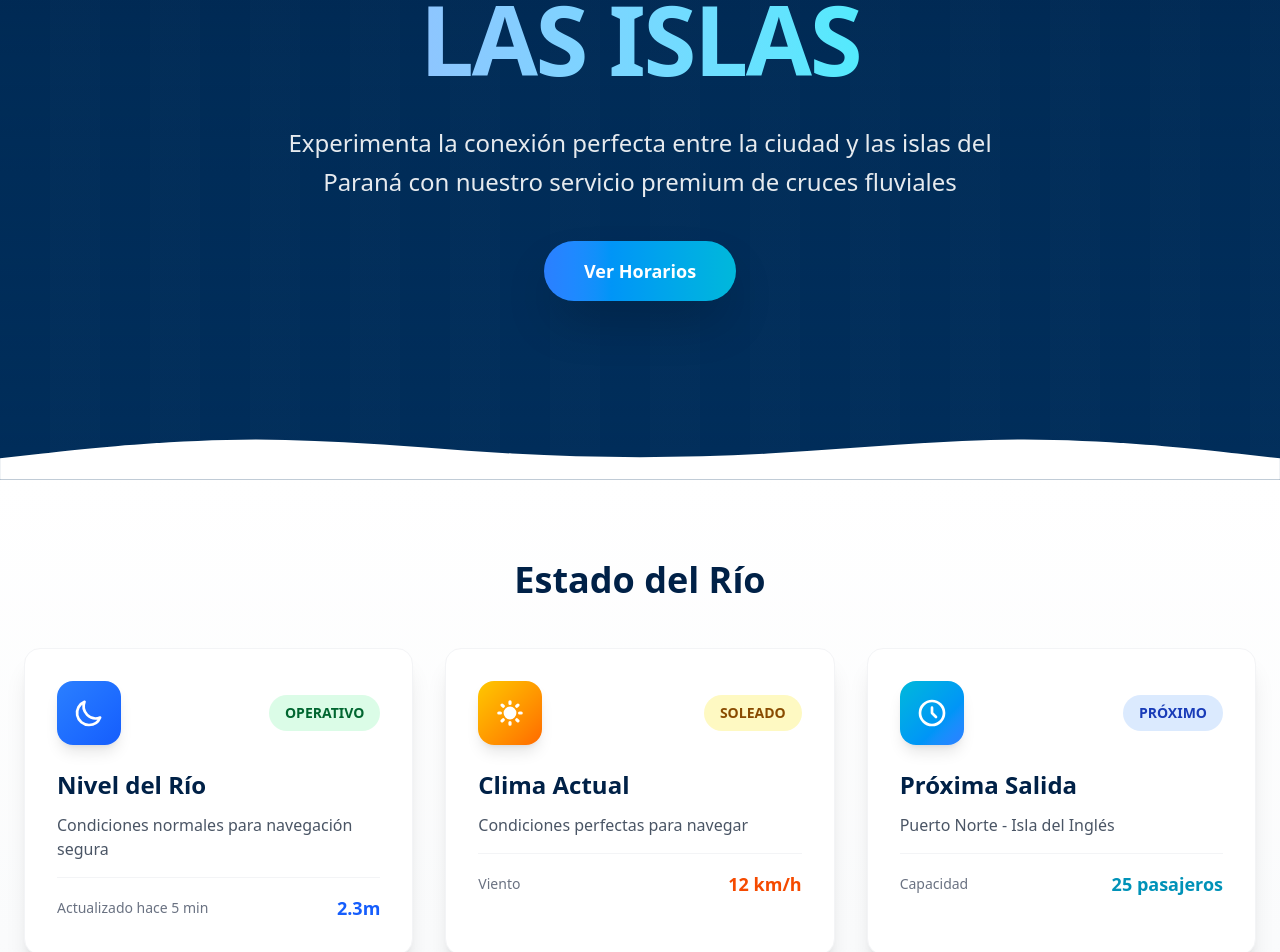
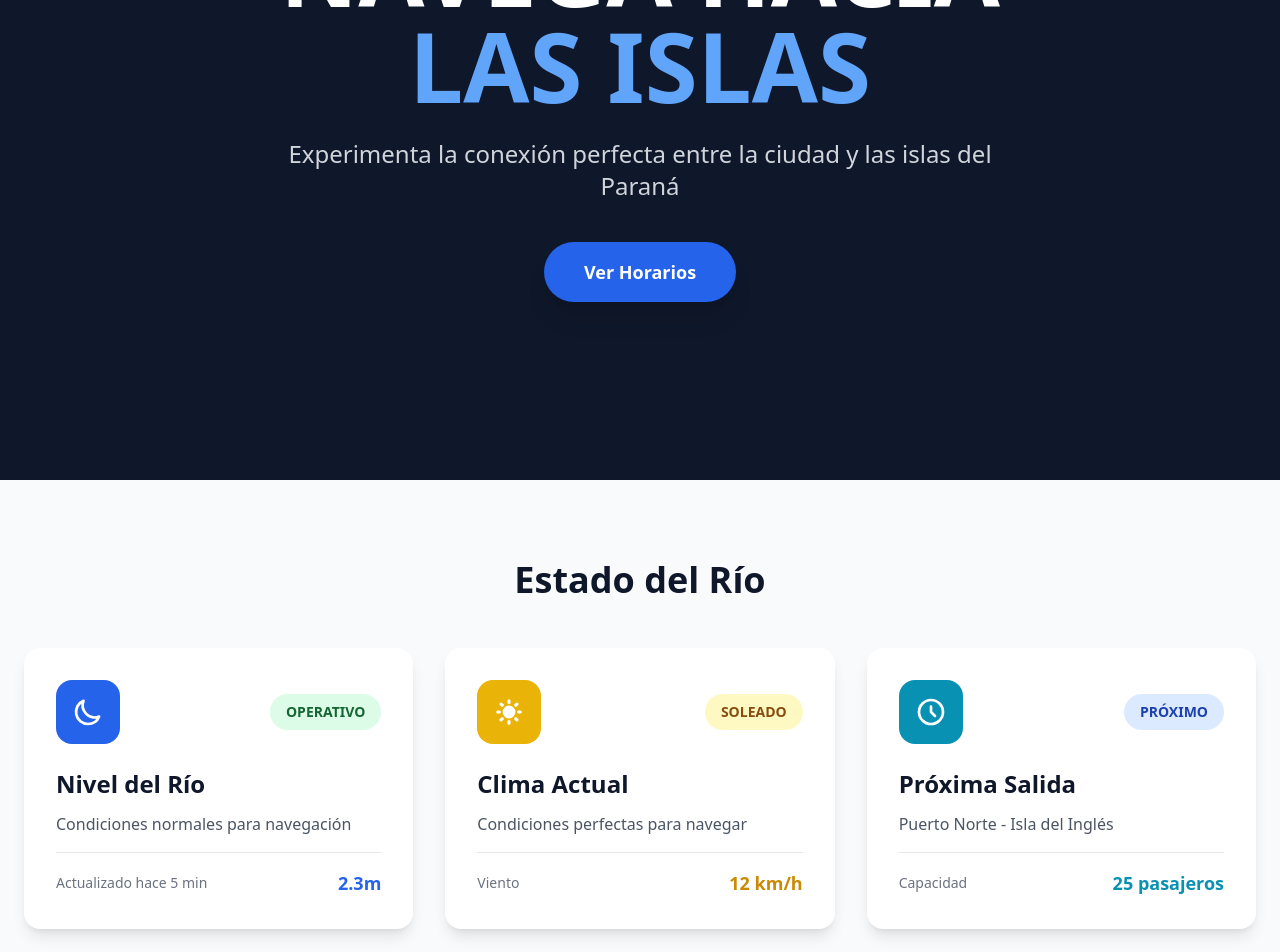
Before and after one commit to marianostiffler-netizen/cruces-rosario, a React (Vite) app: page / in a window 1280 px wide. Shown: the part 320-1272 px from the top of the page. Built offline with nearby package versions, Linux system fonts and the light colour scheme.

Commit message:
fix: force Tailwind CSS via CDN and use standard classes - remove config files causing Vercel errors

```diff
--- a/index.html
+++ b/index.html
@@ -5,6 +5,7 @@
     <link rel="icon" type="image/svg+xml" href="/favicon.svg" />
     <meta name="viewport" content="width=device-width, initial-scale=1.0" />
     <title>Cruces Rosario</title>
+    <script src="https://cdn.tailwindcss.com"></script>
   </head>
   <body>
     <div id="root"></div>
--- a/src/components/home/HeroSection.tsx
+++ b/src/components/home/HeroSection.tsx
@@ -2,7 +2,7 @@ export function HeroSection() {
   return (
     <div className="min-h-screen">
       {/* Professional Navbar */}
-      <nav className="fixed top-0 left-0 right-0 bg-white/10 backdrop-blur-lg border-b border-white/20 z-50">
+      <nav className="fixed top-0 left-0 right-0 bg-[#002147] shadow-lg z-50">
         <div className="max-w-7xl mx-auto px-6 py-4">
           <div className="flex items-center justify-between">
             <h1 className="text-2xl font-bold text-white tracking-wide">CRUCES ROSARIO</h1>
@@ -15,97 +15,78 @@ export function HeroSection() {
         </div>
       </nav>
 
-      {/* Hero Section with Water Gradient */}
-      <section className="relative min-h-screen bg-gradient-to-b from-[#002147] via-[#003366] to-[#004080] flex items-center justify-center">
-        {/* Water Effect Overlay */}
-        <div className="absolute inset-0 bg-gradient-to-t from-black/30 to-transparent"></div>
-
-        {/* Animated Wave Pattern */}
-        <div className="absolute inset-0 opacity-10">
-          <div className="absolute inset-0" style={{
-            backgroundImage: `repeating-linear-gradient(90deg, transparent, transparent 50px, rgba(255,255,255,0.1) 50px, rgba(255,255,255,0.1) 100px)`
-          }}></div>
-        </div>
-
-        <div className="relative z-10 text-center px-6">
-          <h2 className="text-6xl md:text-8xl font-bold text-white mb-6 leading-tight tracking-tight">
+      {/* Hero Section */}
+      <section className="min-h-screen bg-slate-900 flex items-center justify-center pt-16">
+        <div className="text-center px-6">
+          <h2 className="text-6xl md:text-8xl font-bold text-white mb-6 leading-tight">
             NAVEGA HACIA
             <br />
-            <span className="text-transparent bg-clip-text bg-gradient-to-r from-blue-300 to-cyan-300">
-              LAS ISLAS
-            </span>
+            <span className="text-blue-400">LAS ISLAS</span>
           </h2>
-          <p className="text-xl md:text-2xl text-white/90 mb-10 max-w-3xl mx-auto leading-relaxed">
-            Experimenta la conexión perfecta entre la ciudad y las islas del Paraná con nuestro servicio premium de cruces fluviales
+          <p className="text-xl md:text-2xl text-gray-300 mb-10 max-w-3xl mx-auto">
+            Experimenta la conexión perfecta entre la ciudad y las islas del Paraná
           </p>
-          <button className="bg-gradient-to-r from-blue-500 to-cyan-500 text-white px-10 py-4 rounded-full font-bold text-lg hover:from-blue-600 hover:to-cyan-600 transition-all duration-300 shadow-2xl hover:shadow-blue-500/25 transform hover:-translate-y-1">
+          <button className="bg-blue-600 text-white px-10 py-4 rounded-full font-bold text-lg hover:bg-blue-700 transition-colors shadow-xl">
             Ver Horarios
           </button>
-        </div>
-
-        {/* Bottom Wave Animation */}
-        <div className="absolute bottom-0 left-0 right-0">
-          <svg viewBox="0 0 1440 120" fill="none" xmlns="http://www.w3.org/2000/svg" className="w-full h-auto">
-            <path d="M0,96L48,90.7C96,85,192,75,288,74.7C384,75,480,85,576,90.7C672,96,768,96,864,90.7C960,85,1056,75,1152,74.7C1248,75,1344,85,1392,90.7L1440,96L1440,120L1392,120C1344,120,1248,120,1152,120C1056,120,960,120,864,120C768,120,672,120,576,120C480,120,384,120,288,120C192,120,96,120,48,120L0,120Z" fill="white" />
-          </svg>
         </div>
       </section>
 
       {/* River Status Section */}
-      <section className="py-20 bg-gradient-to-b from-white to-gray-50">
+      <section className="py-20 bg-gray-50">
         <div className="max-w-7xl mx-auto px-6">
-          <h3 className="text-4xl font-bold text-[#002147] text-center mb-12">Estado del Río</h3>
+          <h3 className="text-4xl font-bold text-slate-900 text-center mb-12">Estado del Río</h3>
 
           <div className="grid grid-cols-1 md:grid-cols-3 gap-8">
             {/* River Status Card */}
-            <div className="bg-white rounded-2xl shadow-xl p-8 border border-gray-100 hover:shadow-2xl transition-shadow duration-300">
+            <div className="bg-white rounded-2xl shadow-lg p-8">
               <div className="flex items-center justify-between mb-6">
-                <div className="w-16 h-16 bg-gradient-to-br from-blue-500 to-blue-600 rounded-2xl flex items-center justify-center shadow-lg">
+                <div className="w-16 h-16 bg-blue-600 rounded-2xl flex items-center justify-center">
                   <svg className="w-8 h-8 text-white" fill="none" stroke="currentColor" viewBox="0 0 24 24">
                     <path strokeLinecap="round" strokeLinejoin="round" strokeWidth={2} d="M20.354 15.354A9 9 0 018.646 3.646 9.003 9.003 0 0012 21a9.003 9.003 0 008.354-5.646z" />
                   </svg>
                 </div>
                 <span className="bg-green-100 text-green-800 text-sm font-bold px-4 py-2 rounded-full">OPERATIVO</span>
               </div>
-              <h4 className="text-2xl font-bold text-[#002147] mb-3">Nivel del Río</h4>
-              <p className="text-gray-600 mb-4">Condiciones normales para navegación segura</p>
-              <div className="flex items-center justify-between pt-4 border-t border-gray-100">
+              <h4 className="text-2xl font-bold text-slate-900 mb-3">Nivel del Río</h4>
+              <p className="text-gray-600 mb-4">Condiciones normales para navegación</p>
+              <div className="flex items-center justify-between pt-4 border-t border-gray-200">
                 <span className="text-sm text-gray-500">Actualizado hace 5 min</span>
                 <span className="text-lg font-semibold text-blue-600">2.3m</span>
               </div>
             </div>
 
             {/* Weather Card */}
-            <div className="bg-white rounded-2xl shadow-xl p-8 border border-gray-100 hover:shadow-2xl transition-shadow duration-300">
+            <div className="bg-white rounded-2xl shadow-lg p-8">
               <div className="flex items-center justify-between mb-6">
-                <div className="w-16 h-16 bg-gradient-to-br from-yellow-400 to-orange-500 rounded-2xl flex items-center justify-center shadow-lg">
+                <div className="w-16 h-16 bg-yellow-500 rounded-2xl flex items-center justify-center">
                   <svg className="w-8 h-8 text-white" fill="currentColor" viewBox="0 0 20 20">
                     <path fillRule="evenodd" d="M10 2a1 1 0 011 1v1a1 1 0 11-2 0V3a1 1 0 011-1zm4 8a4 4 0 11-8 0 4 4 0 018 0zm-.464 4.95l.707.707a1 1 0 001.414-1.414l-.707-.707a1 1 0 00-1.414 1.414zm2.12-10.607a1 1 0 010 1.414l-.706.707a1 1 0 11-1.414-1.414l.707-.707a1 1 0 011.414 0zM17 11a1 1 0 100-2h-1a1 1 0 100 2h1zm-7 4a1 1 0 011 1v1a1 1 0 11-2 0v-1a1 1 0 011-1zM5.05 6.464A1 1 0 106.465 5.05l-.708-.707a1 1 0 00-1.414 1.414l.707.707zm1.414 8.486l-.707.707a1 1 0 01-1.414-1.414l.707-.707a1 1 0 011.414 1.414zM4 11a1 1 0 100-2H3a1 1 0 000 2h1z" clipRule="evenodd" />
                   </svg>
                 </div>
                 <span className="bg-yellow-100 text-yellow-800 text-sm font-bold px-4 py-2 rounded-full">SOLEADO</span>
               </div>
-              <h4 className="text-2xl font-bold text-[#002147] mb-3">Clima Actual</h4>
+              <h4 className="text-2xl font-bold text-slate-900 mb-3">Clima Actual</h4>
               <p className="text-gray-600 mb-4">Condiciones perfectas para navegar</p>
-              <div className="flex items-center justify-between pt-4 border-t border-gray-100">
+              <div className="flex items-center justify-between pt-4 border-t border-gray-200">
                 <span className="text-sm text-gray-500">Viento</span>
-                <span className="text-lg font-semibold text-orange-600">12 km/h</span>
+                <span className="text-lg font-semibold text-yellow-600">12 km/h</span>
               </div>
             </div>
 
             {/* Next Departure Card */}
-            <div className="bg-white rounded-2xl shadow-xl p-8 border border-gray-100 hover:shadow-2xl transition-shadow duration-300">
+            <div className="bg-white rounded-2xl shadow-lg p-8">
               <div className="flex items-center justify-between mb-6">
-                <div className="w-16 h-16 bg-gradient-to-br from-cyan-500 to-blue-500 rounded-2xl flex items-center justify-center shadow-lg">
+                <div className="w-16 h-16 bg-cyan-600 rounded-2xl flex items-center justify-center">
                   <svg className="w-8 h-8 text-white" fill="none" stroke="currentColor" viewBox="0 0 24 24">
                     <path strokeLinecap="round" strokeLinejoin="round" strokeWidth={2} d="M12 8v4l3 3m6-3a9 9 0 11-18 0 9 9 0 0118 0z" />
                   </svg>
                 </div>
                 <span className="bg-blue-100 text-blue-800 text-sm font-bold px-4 py-2 rounded-full">PRÓXIMO</span>
               </div>
-              <h4 className="text-2xl font-bold text-[#002147] mb-3">Próxima Salida</h4>
+              <h4 className="text-2xl font-bold text-slate-900 mb-3">Próxima Salida</h4>
               <p className="text-gray-600 mb-4">Puerto Norte - Isla del Inglés</p>
-              <div className="flex items-center justify-between pt-4 border-t border-gray-100">
+              <div className="flex items-center justify-between pt-4 border-t border-gray-200">
                 <span className="text-sm text-gray-500">Capacidad</span>
                 <span className="text-lg font-semibold text-cyan-600">25 pasajeros</span>
               </div>
```
